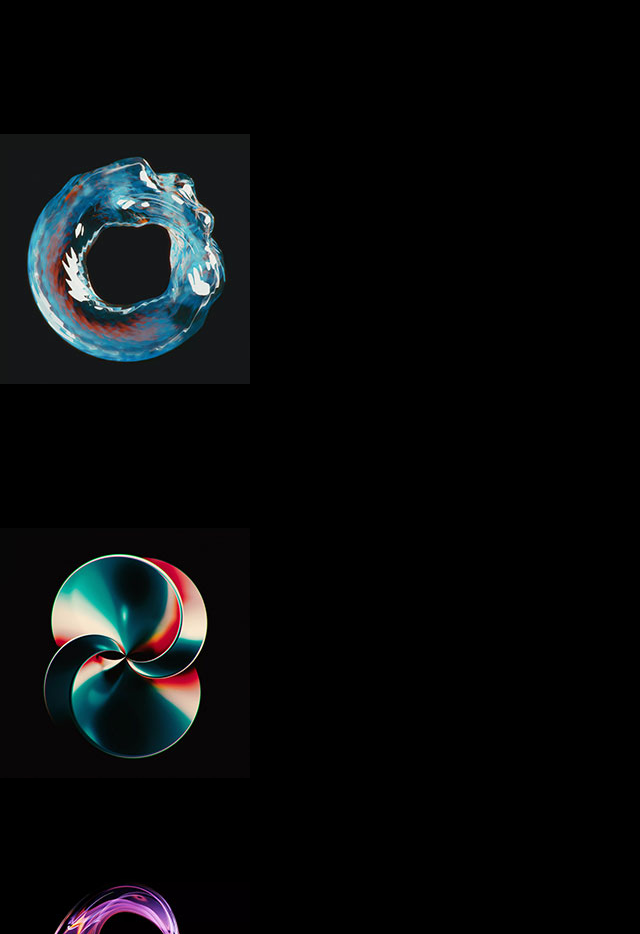
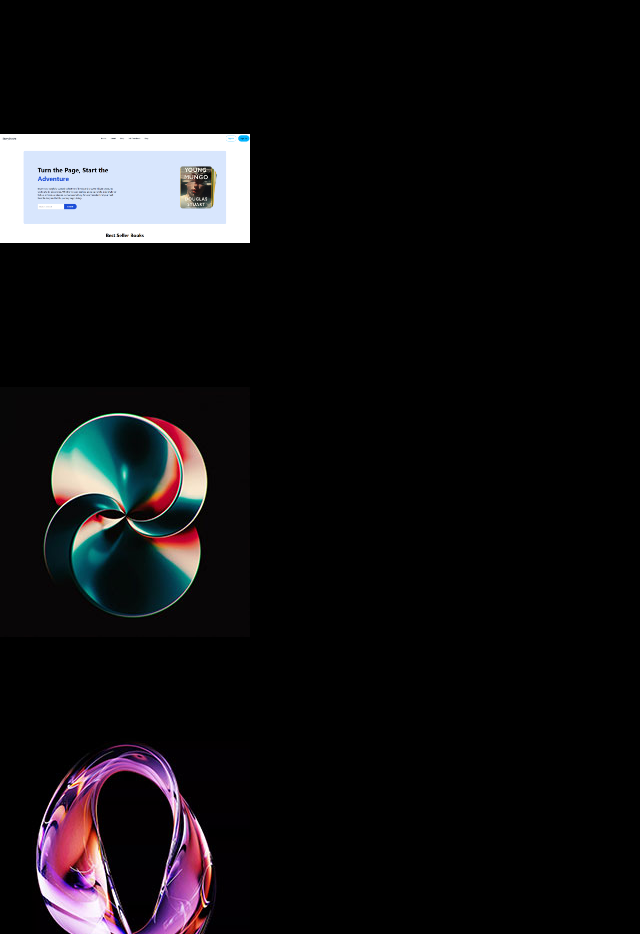
Before and after one commit to subarnoturja/portfolio, a React (Vite) app: page / in a window 1280 px wide. Shown: the part 900-1834 px from the top of the page, without its empty margins (0-640 px from the left). Built offline with nearby package versions, Linux system fonts and the light colour scheme.

Commit message:
project updated

```diff
--- a/src/constants/index.js
+++ b/src/constants/index.js
@@ -1,4 +1,4 @@
-import project1 from "../assets/projects/project-1.webp";
+import project1 from "../assets/projects/StoryStacks.png"
 import project2 from "../assets/projects/project-2.webp";
 import project3 from "../assets/projects/project-3.webp";
 import project4 from "../assets/projects/project-3.webp";
@@ -10,7 +10,7 @@ export const PROJECTS = [
     description:
       "A fully functional book selling website with features like book listing, seller dashboard, and user authentication.",
     technologies: ["React", "Node.js", "MongoDB", "Firebase", "Express.js"],
-    liveLink: "https://storestacks.com",
+    liveLink: "https://story-stacks.vercel.app/",
     clientRepo: "https://github.com/subarnoturja/StoryStacks-client",
     serverRepo: "https://github.com/subarnoturja/StoryStacks-server",
   },
```
Also changed, not shown: src/assets/projects/StoryStacks.png (added).
